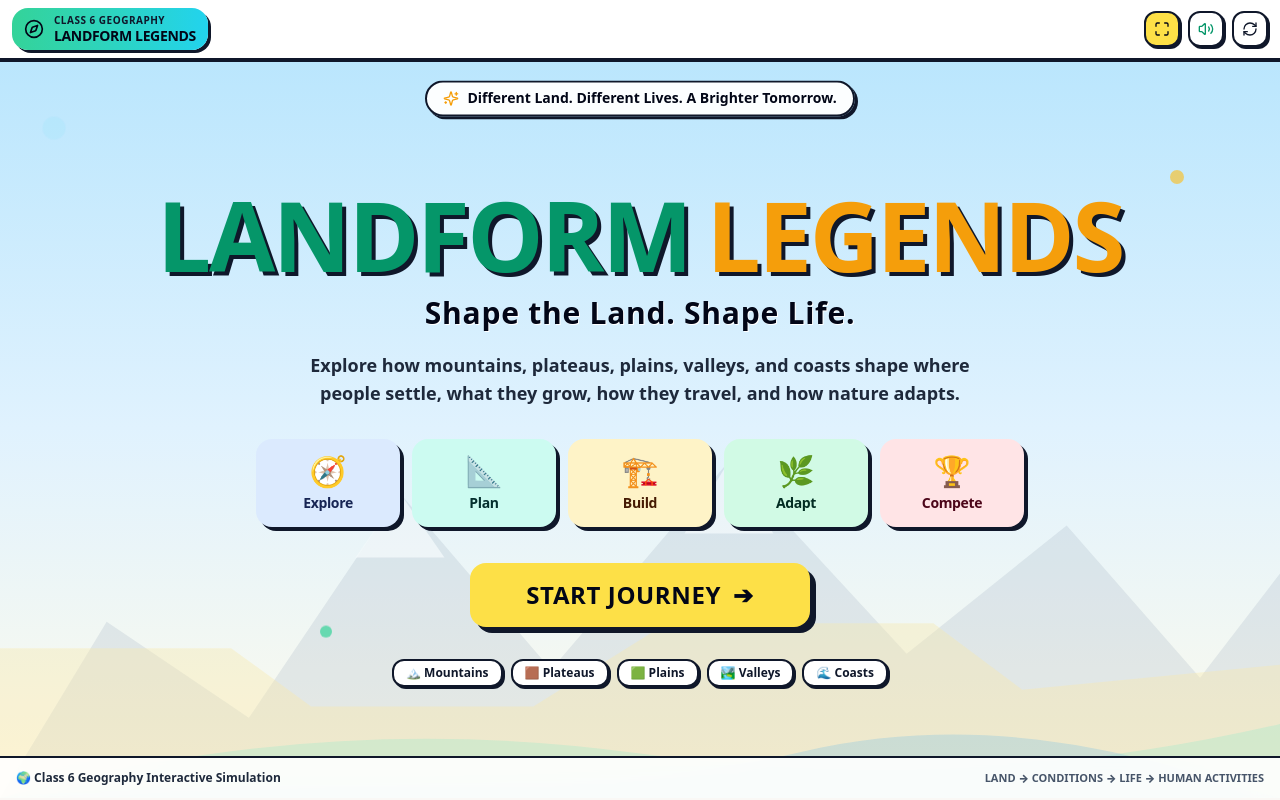
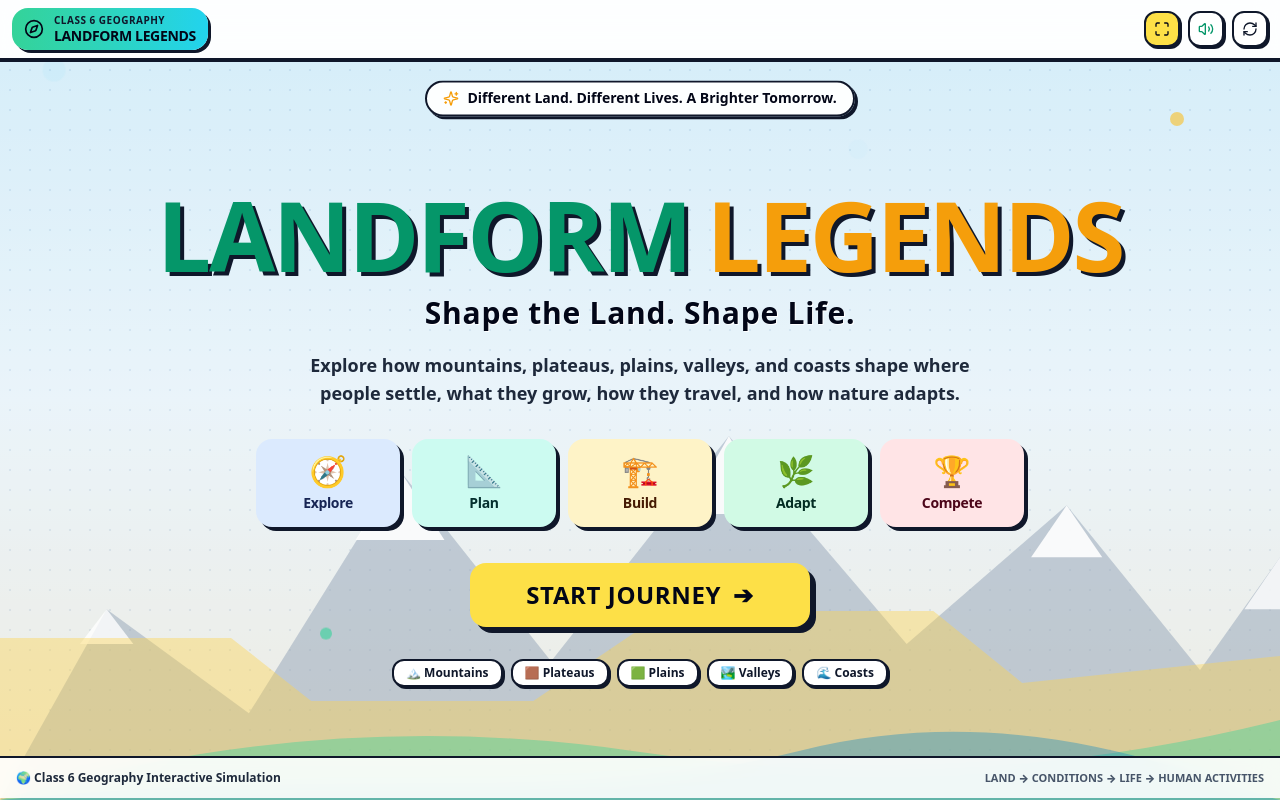
Before and after one commit to chirayumishra24/landforms, a Next.js app: page / in a window 1280 px wide. Built offline with nearby package versions, Linux system fonts and the light colour scheme.

Commit message:
Render landscape scenery across all activities and fix identical score percentages in FinalScore

```diff
--- a/src/app/page.tsx
+++ b/src/app/page.tsx
@@ -18,6 +18,7 @@ import { RestoreRegion } from '@/components/missions/RestoreRegion';
 import { FinalScore } from '@/components/stages/FinalScore';
 import { LearningSummary } from '@/components/stages/LearningSummary';
 import { TurnTransitionOverlay } from '@/components/ui/TurnTransitionOverlay';
+import { LandformSceneryBackground } from '@/components/layout/LandformSceneryBackground';
 
 export default function GamePage() {
   const {
@@ -58,7 +59,10 @@ export default function GamePage() {
   }, [turnTeam, currentStage]);
 
   return (
-    <div className="min-h-screen bg-maximalist-dots text-slate-900 flex flex-col justify-between selection:bg-yellow-300 selection:text-black">
+    <div className="relative min-h-screen text-slate-900 flex flex-col justify-between selection:bg-yellow-300 selection:text-black">
+      {/* Global Illustrated Landform Scenery Background */}
+      <LandformSceneryBackground />
+
       {/* Animated Turn Transition Announcement */}
       <TurnTransitionOverlay
         turnTeam={turnTeam}
--- /dev/null
+++ b/src/components/layout/LandformSceneryBackground.tsx
@@ -0,0 +1,76 @@
+"use client";
+
+import React from 'react';
+
+export const LandformSceneryBackground: React.FC = () => {
+  return (
+    <div className="fixed inset-0 pointer-events-none overflow-hidden z-0 select-none">
+      {/* Dynamic Sky Gradient with Subtle Sunlight */}
+      <div className="absolute inset-0 bg-gradient-to-b from-sky-200 via-sky-100 to-amber-50/90" />
+
+      {/* Subtle Dot Grid Texture Overlay */}
+      <div className="absolute inset-0 bg-maximalist-dots opacity-40" />
+
+      {/* Distant Snow-Capped Mountain Peaks */}
+      <svg
+        className="absolute bottom-0 w-full h-[65%] text-slate-400/50"
+        viewBox="0 0 1440 600"
+        preserveAspectRatio="none"
+      >
+        <polygon
+          points="0,600 120,380 280,500 450,220 620,440 820,180 1020,420 1200,260 1350,450 1440,320 1440,600"
+          fill="currentColor"
+        />
+        {/* Snowcaps on major peaks */}
+        <polygon points="450,220 500,300 400,300" fill="#ffffff" opacity="0.9" />
+        <polygon points="820,180 870,270 770,270" fill="#ffffff" opacity="0.9" />
+        <polygon points="1200,260 1240,320 1160,320" fill="#ffffff" opacity="0.9" />
+        <polygon points="120,380 150,420 90,420" fill="#ffffff" opacity="0.8" />
+        <polygon points="1440,320 1440,380 1400,380" fill="#ffffff" opacity="0.8" />
+      </svg>
+
+      {/* Midground Elevated Plateaus & Forest Ridge */}
+      <svg
+        className="absolute bottom-0 w-full h-[45%] text-amber-300/40"
+        viewBox="0 0 1440 400"
+        preserveAspectRatio="none"
+      >
+        <path
+          d="M0,400 L0,220 L260,220 L350,290 L600,290 L750,190 L1050,190 L1150,270 L1440,240 L1440,400 Z"
+          fill="currentColor"
+        />
+      </svg>
+
+      {/* Foreground Lush Plains */}
+      <svg
+        className="absolute bottom-0 w-full h-[30%] text-emerald-400/40"
+        viewBox="0 0 1440 300"
+        preserveAspectRatio="none"
+      >
+        <path
+          d="M0,300 Q360,180 720,240 T1440,200 L1440,300 Z"
+          fill="currentColor"
+        />
+      </svg>
+
+      {/* Coastal Bay Water Layer */}
+      <svg
+        className="absolute bottom-0 w-full h-[22%] text-cyan-500/40"
+        viewBox="0 0 1440 250"
+        preserveAspectRatio="none"
+      >
+        <path
+          d="M0,250 C400,200 650,260 900,180 C1150,100 1350,220 1440,250 Z"
+          fill="#0284c7"
+          opacity="0.35"
+        />
+      </svg>
+
+      {/* Floating Sparkles & Clouds */}
+      <div className="absolute top-16 left-12 w-3 h-3 rounded-full bg-cyan-400 animate-ping opacity-60" />
+      <div className="absolute top-28 right-24 w-3.5 h-3.5 rounded-full bg-amber-400 animate-pulse opacity-70" />
+      <div className="absolute bottom-40 left-1/4 w-3 h-3 rounded-full bg-emerald-400 animate-bounce opacity-60" />
+      <div className="absolute top-36 left-2/3 w-2.5 h-2.5 rounded-full bg-sky-300 animate-ping opacity-50" />
+    </div>
+  );
+};
--- a/src/components/stages/StartScreen.tsx
+++ b/src/components/stages/StartScreen.tsx
@@ -15,34 +15,8 @@ export const StartScreen: React.FC<Props> = ({ onStart }) => {
   };
 
   return (
-    <div className="relative min-h-[calc(100vh-60px)] flex flex-col justify-between overflow-hidden bg-gradient-to-b from-sky-200 via-sky-100 to-amber-50 text-slate-900 select-none">
-      {/* Background Illustrated Terrain Layers */}
-      <div className="absolute inset-0 pointer-events-none opacity-40 overflow-hidden">
-        {/* Distant Mountain Peaks */}
-        <svg className="absolute bottom-0 w-full h-[65%] text-slate-400/50" viewBox="0 0 1440 600" preserveAspectRatio="none">
-          <polygon points="0,600 120,380 280,500 450,220 620,440 820,180 1020,420 1200,260 1350,450 1440,320 1440,600" fill="currentColor" />
-          <polygon points="450,220 500,300 400,300" fill="#ffffff" opacity="0.8" />
-          <polygon points="820,180 870,270 770,270" fill="#ffffff" opacity="0.8" />
-        </svg>
+    <div className="relative min-h-[calc(100vh-60px)] flex flex-col justify-between overflow-hidden bg-transparent text-slate-900 select-none">
 
-        {/* Midground Plateau & Forests */}
-        <svg className="absolute bottom-0 w-full h-[45%] text-amber-300/40" viewBox="0 0 1440 400" preserveAspectRatio="none">
-          <path d="M0,400 L0,220 L260,220 L350,290 L600,290 L750,190 L1050,190 L1150,270 L1440,240 L1440,400 Z" fill="currentColor" />
-        </svg>
-
-        {/* Foreground Lush Plains and Coastal Bay */}
-        <svg className="absolute bottom-0 w-full h-[30%] text-emerald-400/40" viewBox="0 0 1440 300" preserveAspectRatio="none">
-          <path d="M0,300 Q360,180 720,240 T1440,200 L1440,300 Z" fill="currentColor" />
-        </svg>
-        <svg className="absolute bottom-0 w-full h-[22%] text-cyan-500/50" viewBox="0 0 1440 250" preserveAspectRatio="none">
-          <path d="M0,250 C400,200 650,260 900,180 C1150,100 1350,220 1440,250 Z" fill="#0284c7" opacity="0.4" />
-        </svg>
-      </div>
-
-      {/* Floating Sparkle Particles */}
-      <div className="absolute top-16 left-12 w-3 h-3 rounded-full bg-cyan-400 animate-ping opacity-75" />
-      <div className="absolute top-28 right-24 w-3.5 h-3.5 rounded-full bg-amber-400 animate-pulse opacity-80" />
-      <div className="absolute bottom-40 left-1/4 w-3 h-3 rounded-full bg-emerald-400 animate-bounce opacity-70" />
 
       {/* Hero Header Slogan Banner */}
       <div className="relative z-10 pt-6 px-4 text-center">
```
Also changed, not shown: src/components/stages/FinalScore.tsx (+29 -21 lines).
